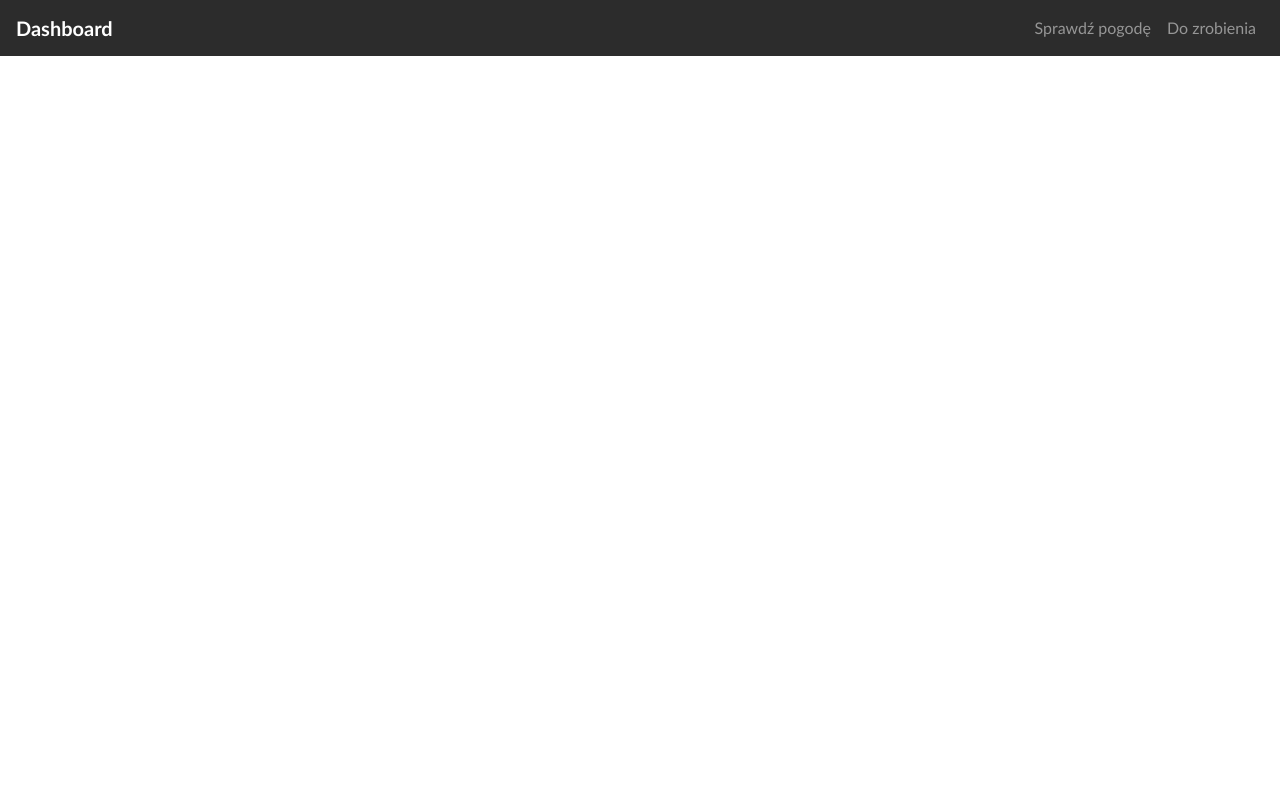
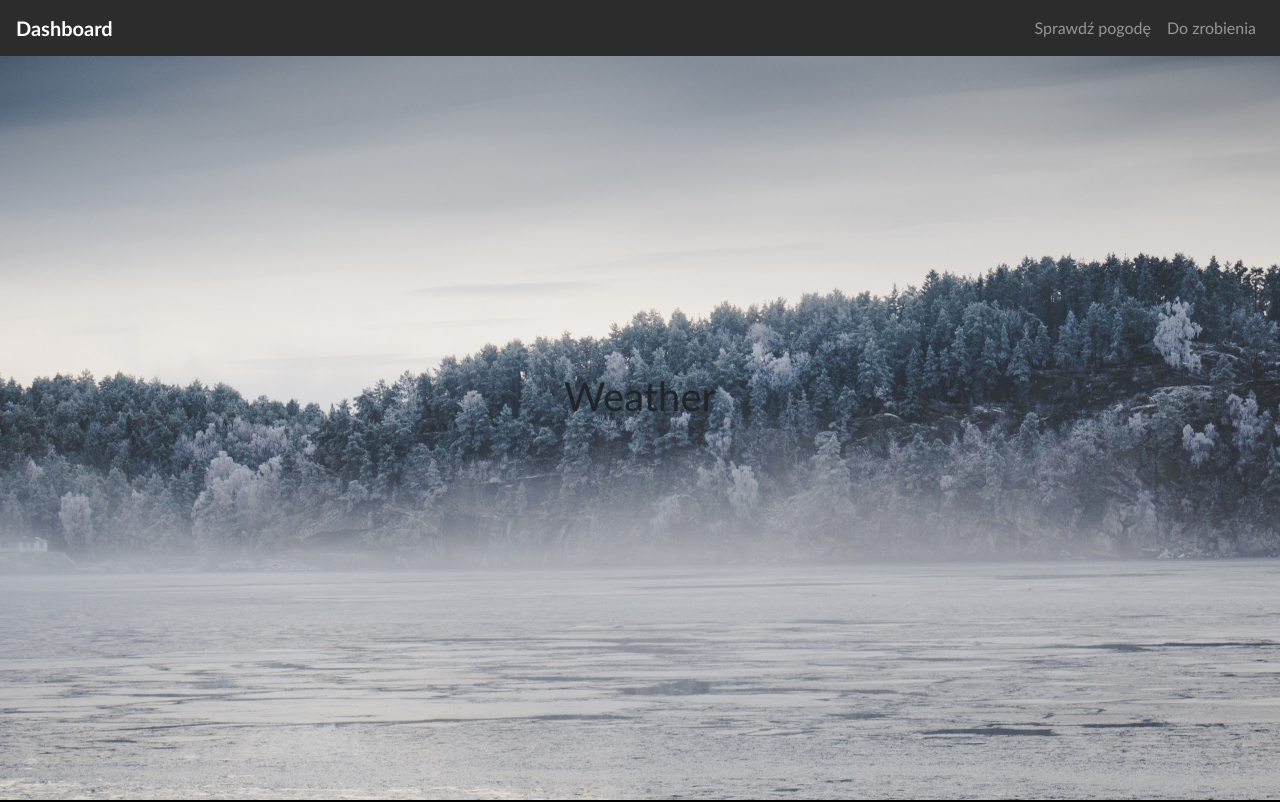
Before and after one commit to Kamil6789/dashboard, a Vue app in the folder frontend/: page / in a window 1280 px wide. Shown: the top 802 px of the page. Built offline with nearby package versions, Linux system fonts and the light colour scheme.

Commit message:
Centering in weather container, added test image background

```diff
--- a/frontend/src/components/Weather.vue
+++ b/frontend/src/components/Weather.vue
@@ -1,6 +1,12 @@
 <template>
     <div id="weather-container">
-        <h1>Weather</h1>
+        <div class="container h-100">
+            <div class="row h-100 justify-content-center align-items-center">
+                <form class="col-12">
+                    <h1 class="text-center">Weather</h1>
+                </form>
+            </div>
+        </div>
     </div>
 </template>
 
--- a/frontend/src/css/general.css
+++ b/frontend/src/css/general.css
@@ -39,4 +39,5 @@ hr {
     height: 4px;
     border: 0px;
     background-color: #000000;
+    margin: 0;
 }
--- a/frontend/src/css/weather.css
+++ b/frontend/src/css/weather.css
@@ -1,3 +1,6 @@
 #weather-container {
+    background: url("../images/background.jpg"); /* https://www.pexels.com/photo/scenic-view-of-landscape-against-sky-325139/ */
+    background-repeat: no-repeat;
+    background-size: cover;
     height: 100vh;
 }
```
Also changed, not shown: frontend/src/images/background.jpg (added).
